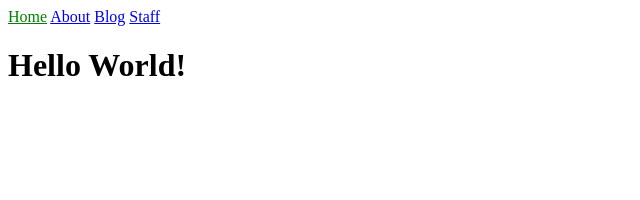
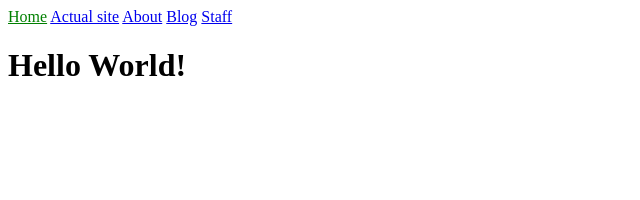
Before and after one commit to Vladg24YT/vladg24yt.github.io, a Jekyll site: the page built from index.html, in a window 1280 px wide. Shown: the top 200 px of the page, without its empty margins (0-640 px from the left). Built offline with Jekyll 4.4.1, drawn with Linux system fonts in a browser that asks for light colours.

Commit message:
Added 'actual site' page

```diff
--- a/_data/navigation.yml
+++ b/_data/navigation.yml
@@ -1,5 +1,7 @@
 - name: Home
   link: /
+- name: Actual site
+  link: /readme.html
 - name: About
   link: /about.html
 - name: Blog
```
